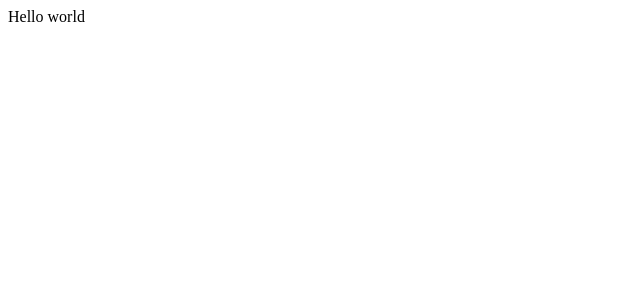
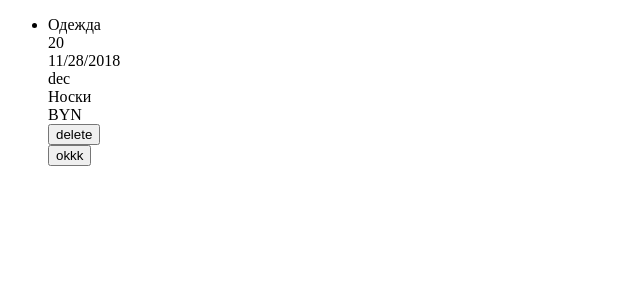
Before and after one commit to labarth/react-boilerplate-new, a React app: page / in a window 1280 px wide. Shown: the top 300 px of the page, without its empty margins (0-640 px from the left). Built offline with nearby package versions, Linux system fonts and the light colour scheme.

Commit message:
added first components & redux

```diff
--- a/package.json
+++ b/package.json
@@ -37,6 +37,7 @@
     "eslint-plugin-jsx-a11y": "^6.1.2",
     "eslint-plugin-react": "^7.11.1",
     "jest": "^23.6.0",
+    "redux-actions": "^2.6.4",
     "uglifyjs-webpack-plugin": "^2.0.1",
     "uuid": "^3.3.2",
     "webpack": "^4.26.1",
@@ -44,6 +45,7 @@
     "webpack-dev-server": "^3.1.10"
   },
   "dependencies": {
+    "@babel/polyfill": "^7.0.0",
     "immutable": "^4.0.0-rc.12",
     "prop-types": "^15.6.2",
     "react": "^16.6.3",
--- a/src/App.js
+++ b/src/App.js
@@ -1,6 +1,16 @@
-import React, { PureComponent } from 'react';
-import PropTypes from 'prop-types';
+import React, { Component } from 'react';
+import { NotesList } from 'containers/NotesList';
 
-export const App = () => (
-  <div>Hello world</div>
-)
+class App extends Component {
+  shouldComponentUpdate() {
+    return false;
+  }
+
+  render() {
+    return (
+      <NotesList />
+    )
+  }
+}
+
+export { App }
--- /dev/null
+++ b/src/components/List/List.js
@@ -0,0 +1,3 @@
+import React from 'react';
+
+export const List = props => <ul>{props.children}</ul>;
--- /dev/null
+++ b/src/containers/NotesList.js
@@ -0,0 +1,60 @@
+import React, { PureComponent } from 'react';
+import PropTypes from 'prop-types';
+import { v4 } from 'uuid';
+import { actions } from 'redux/notes/actions';
+import { Map } from 'immutable';
+import { connect } from 'react-redux';
+import { List } from 'components/List/List';
+import { NotesListItem } from './NotesListItem';
+
+
+const mapDispatchToProps = (dispatch) => ({
+  addNote: (note) => dispatch(actions.addNote(note)),
+  deleteNote: (id) => dispatch(actions.deleteNote(id)),
+})
+
+const mapStateToProps = (state) => ({
+  notes: state.notes,
+})
+
+
+@connect(mapStateToProps, mapDispatchToProps)
+class NotesList extends PureComponent {
+  static propTypes = {};
+
+  static defaultProps = {};
+
+  handleClick = () => {
+    const note = new Map({
+      id: v4(),
+      price: Math.random() * 100,
+      description: 'Носки',
+      type: 'dec',
+      currency: 'BYN',
+      date: new Date(),
+      category: 'Одежда'
+    });
+
+    this.props.addNote({ note });
+  }
+
+  handleDeleteItem = (id) => {
+    this.props.deleteNote({ id });
+  }
+
+  render() {
+    return (
+      <List>
+        {this.props.notes.map((item) => (
+          <NotesListItem
+            key={item.get('id')}
+            item={item}
+            onDeleteItem={this.handleDeleteItem}
+          />))}
+        <button onClick={this.handleClick}>okkk</button>
+      </List>
+    );
+  }
+}
+
+export { NotesList };
--- /dev/null
+++ b/src/containers/NotesListItem.js
@@ -0,0 +1,37 @@
+import React, { PureComponent } from 'react';
+import PropTypes from 'prop-types';
+import { Map } from 'immutable';
+
+class NotesListItem extends PureComponent {
+  static propTypes = {
+    item: PropTypes.instanceOf(Map),
+    onDeleteItem: PropTypes.func.isRequired,
+  };
+
+  static defaultProps = {
+    item: Map(),
+  };
+
+  handleDeleteItem = () => {
+    const id = this.props.item.get('id');
+    this.props.onDeleteItem(id);
+  }
+
+  render() {
+    const { item } = this.props;
+
+    return (
+      <li>
+        <div>{item.get('category')}</div>
+        <div>{item.get('price')}</div>
+        <div>{item.get('date').toLocaleDateString()}</div>
+        <div>{item.get('type')}</div>
+        <div>{item.get('description')}</div>
+        <div>{item.get('currency')}</div>
+        <button  onClick={this.handleDeleteItem}>delete</button>
+      </li>
+    );
+  }
+}
+
+export { NotesListItem };
--- /dev/null
+++ b/src/redux/notes/actions.js
@@ -0,0 +1,6 @@
+import { createAction } from 'redux-actions';
+
+export const actions = {
+  addNote: createAction('add_note'),
+  deleteNote: createAction('delete_note'),
+}
--- /dev/null
+++ b/src/redux/notes/reducers.js
@@ -0,0 +1,27 @@
+import { v4 } from 'uuid';
+import { List, Map } from 'immutable';
+import { handleActions } from 'redux-actions';
+import { actions } from './actions';
+
+const initialState = List([
+  Map({
+    id: v4(),
+    price: '20',
+    description: 'Носки',
+    type: 'dec',
+    currency: 'BYN',
+    date: new Date(),
+    category: 'Одежда'
+  })
+])
+
+
+const addNode = (state, { payload }) => state.push(payload.note);
+
+const deleteNote = (state, { payload }) => state.filter((note) => note.get('id') !== payload.id);
+
+
+export default  handleActions({
+  [actions.addNote]: addNode,
+  [actions.deleteNote]: deleteNote,
+}, initialState);
--- /dev/null
+++ b/src/redux/rootReducer.js
@@ -0,0 +1,6 @@
+import { combineReducers } from 'redux';
+import notes from 'redux/notes/reducers'
+
+export default combineReducers({
+  notes,
+});
--- a/src/rootReducer.js
+++ /dev/null
@@ -1,22 +0,0 @@
-import { combineReducers } from 'redux';
-import { List } from 'immutable';
-
-export function addTodo(payload) {
-  return {
-    type: 'ADD_TODO',
-    payload,
-  };
-}
-
-export function test(state = new List(), action) {
-  switch (action.type) {
-    case 'ADD_TODO':
-      return state.push(action.payload);
-    default:
-      return state;
-  }
-}
-
-export default combineReducers({
-  test,
-});
--- a/src/store.js
+++ b/src/store.js
@@ -2,7 +2,7 @@ import { createStore, applyMiddleware } from 'redux';
 import { composeWithDevTools } from 'redux-devtools-extension';
 import thunk from 'redux-thunk';
 import logger from 'redux-logger';
-import rootReducer from './rootReducer';
+import rootReducer from './redux/rootReducer';
 
 export default function configureStore() {
   const enhancer = applyMiddleware(thunk, logger);
@@ -13,8 +13,8 @@ export default function configureStore() {
   );
 
   if (module.hot) {
-    module.hot.accept('./rootReducer', () => {
-      const nextRootReducer = require('./rootReducer').default; // eslint-disable-line global-require
+    module.hot.accept('./redux/rootReducer', () => {
+      const nextRootReducer = require('./redux/rootReducer').default; // eslint-disable-line global-require
       store.replaceReducer(nextRootReducer);
     });
   }
--- a/webpack.config.js
+++ b/webpack.config.js
@@ -1,10 +1,13 @@
 const path = require('path');
 const webpack = require('webpack');
+const srcDir = path.resolve(__dirname, 'src');
 
 module.exports = {
-  entry: {
-    app: './src/index.js',
-  },
+  context: srcDir,
+  entry: [
+    '@babel/polyfill',
+    './index.js',
+  ],
   output: {
     path: path.resolve(__dirname, 'build'),
     filename: 'bundle.js'
@@ -19,6 +22,12 @@ module.exports = {
     proxy: {
       '/api': 'http://localhost:3000',
     }
+  },
+  resolve: {
+    modules: [
+      srcDir,
+      'node_modules',
+    ],
   },
   module: {
     rules: [
```
Also changed, not shown: src/components/List/Styled/Styled.js (added), 1 other file (tests, documents, lock files or other folders).
